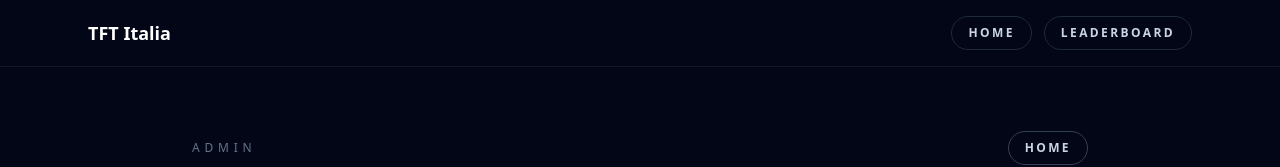
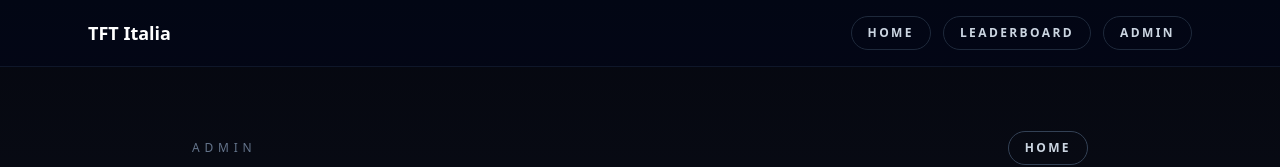
Before and after one commit to EmeraldsHub/tft, a Next.js app: page /admin in a window 1280 px wide. Shown: the top 167 px of the page. Built offline with nearby package versions, Linux system fonts and the light colour scheme; no server answers.

Commit message:
fix: small update

```diff
--- a/app/layout.tsx
+++ b/app/layout.tsx
@@ -24,7 +24,7 @@ export default function RootLayout({
 }) {
   return (
     <html lang="it">
-      <body className="min-h-screen bg-slate-950 text-slate-100">
+      <body className="min-h-screen bg-gradient-to-b from-tft-darker via-tft-dark to-black text-slate-100">
         <PublicNav />
         {children}
       </body>
--- a/components/PublicNav.tsx
+++ b/components/PublicNav.tsx
@@ -21,6 +21,12 @@ export function PublicNav() {
           >
             Leaderboard
           </Link>
+          <Link
+            href="/admin"
+            className="rounded-full border border-slate-800 px-4 py-2 transition hover:border-yellow-400 hover:text-yellow-300"
+          >
+            Admin
+          </Link>
         </div>
       </Container>
     </nav>
```
